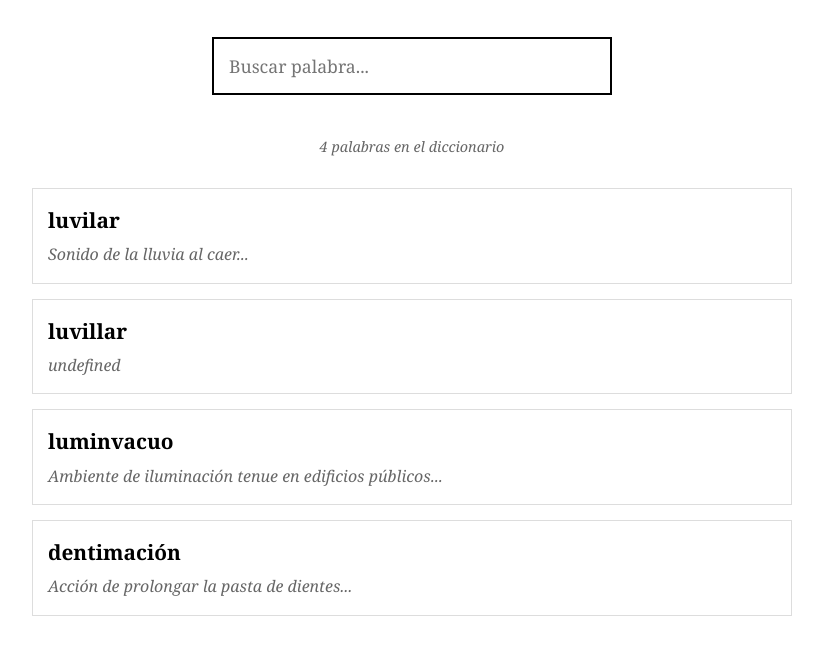
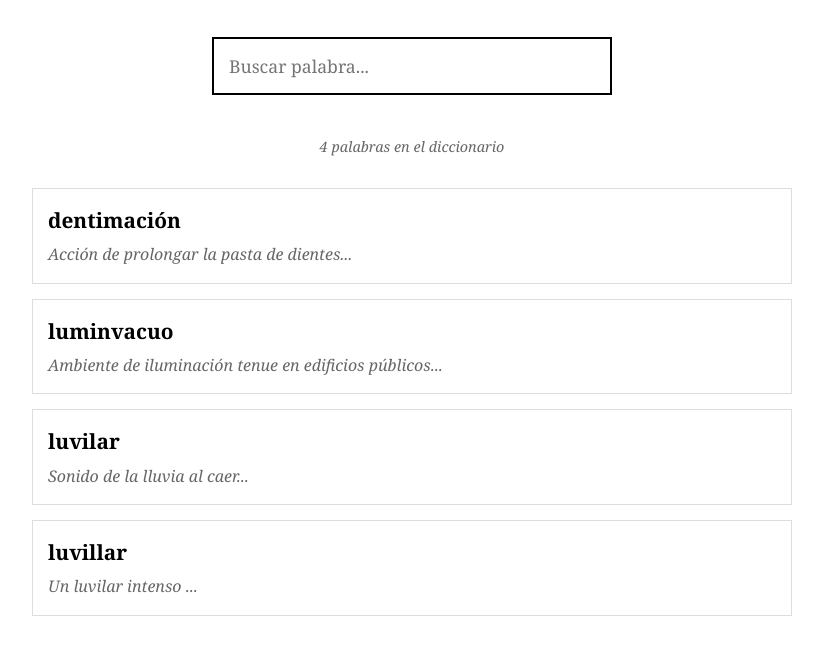
Before and after one commit to JorgeAcebes/diccionario_personal, a plain HTML site: page index.html in a window 1280 px wide. Shown: the part 145-800 px from the top of the page, without its empty margins (228-1051 px from the left). Drawn offline with Linux system fonts and the light colour scheme.

Commit message:
Update index.html

```diff
--- a/index.html
+++ b/index.html
@@ -184,13 +184,13 @@
     <script>
         // Diccionario de palabras - Puedes agregar más palabras aquí
         const dictionary = {
-            "luvilar": {
+          "luvilar": {
                 definition: "El ligero sonido que hace la lluvia al caer, al rebotar contra el suelo, las ventanas, el techo u otras superficies.",
                 preview: "Sonido de la lluvia al caer..."
             },
             "luvillar":{
                 definition: "Un luvilar intenso, debido a fuertes lluvias o granizo",
-                previw: "Un luvilar intenso ..."
+                preview: "Un luvilar intenso ..."
             },
 
             "luminvacuo": {
@@ -210,10 +210,12 @@
             const noResults = document.getElementById('noResults');
             const wordCount = document.getElementById('wordCount');
 
-            const filteredWords = Object.keys(dictionary).filter(word =>
-                word.toLowerCase().includes(currentFilter.toLowerCase()) ||
-                dictionary[word].definition.toLowerCase().includes(currentFilter.toLowerCase())
-            );
+            const filteredWords = Object.keys(dictionary)
+                .filter(word =>
+                    word.toLowerCase().includes(currentFilter.toLowerCase()) ||
+                    dictionary[word].definition.toLowerCase().includes(currentFilter.toLowerCase())
+                )
+                .sort(); // Orden alfabético
 
             if (filteredWords.length === 0 && currentFilter !== '') {
                 wordListContainer.style.display = 'none';
```
